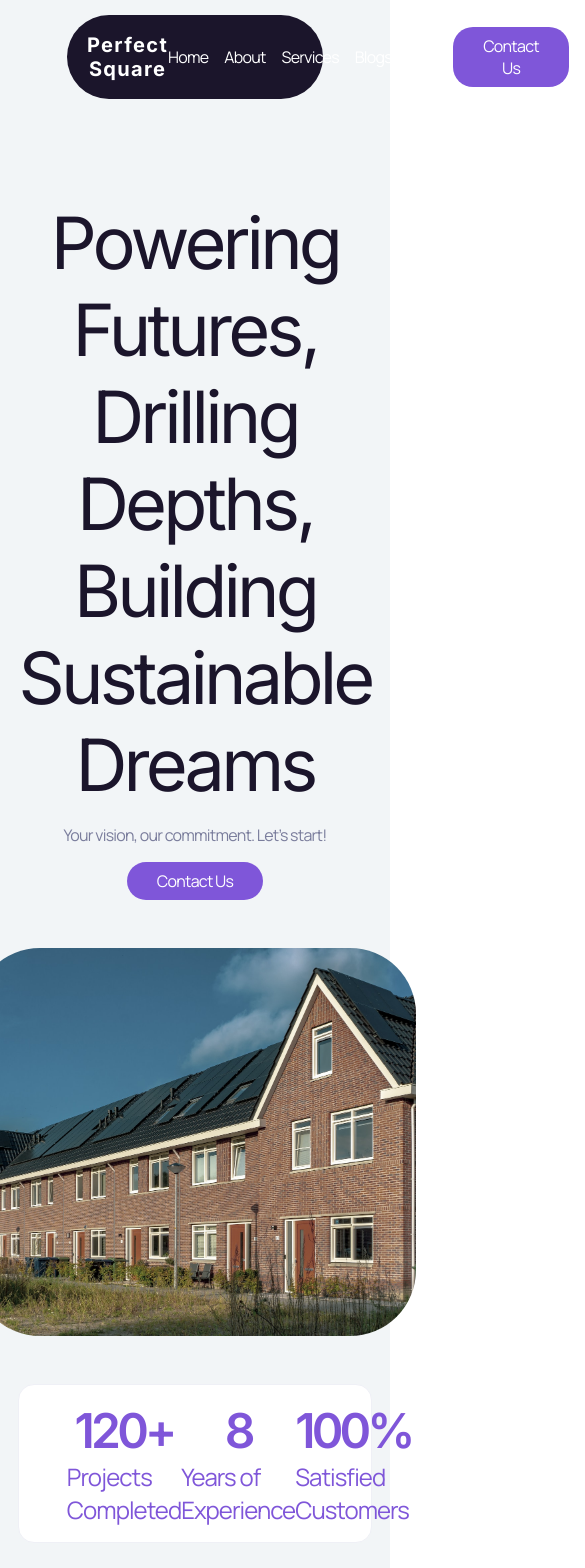
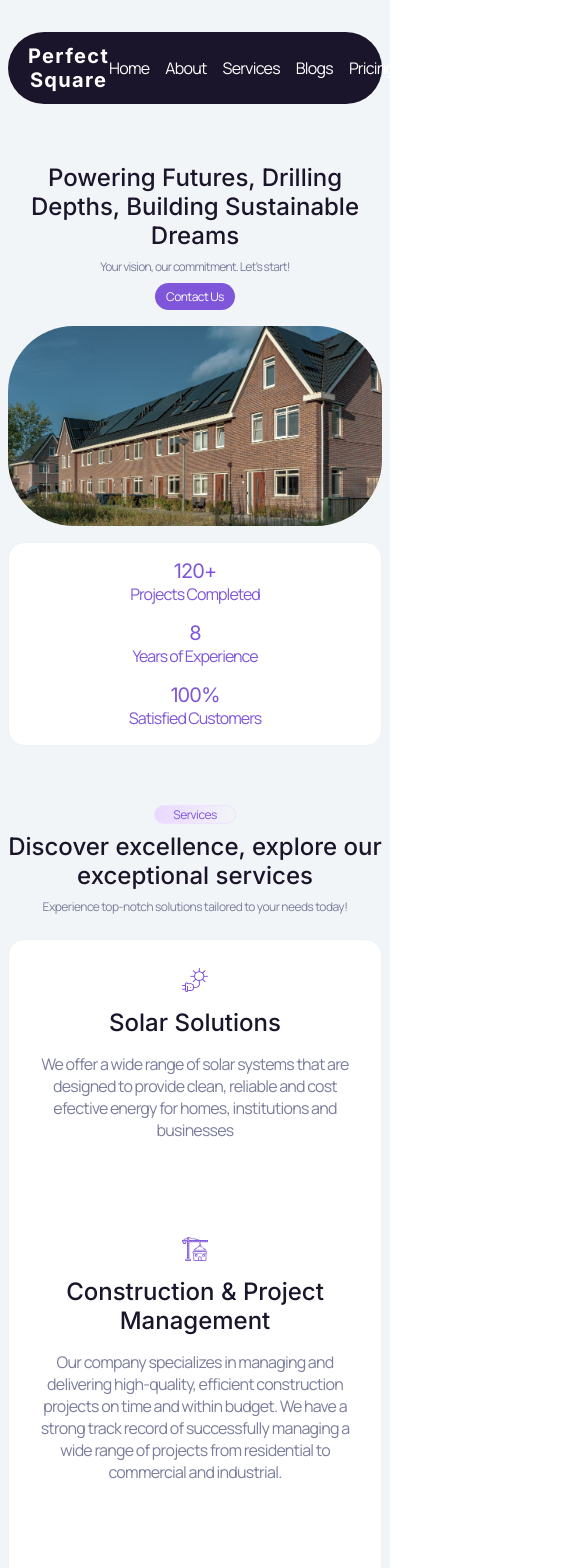
Before and after one commit to githubarj/perfect-square_v2, a React (Vite) app: page / in a window 390 px wide. Shown: the top 1568 px of the page, 585 px wide, since content can reach past the window. Built offline with nearby package versions, Linux system fonts and the light colour scheme.

Commit message:
home page responsiveness 50% done

```diff
--- a/src/App.css
+++ b/src/App.css
@@ -16,4 +16,21 @@ body::-webkit-scrollbar{
   background: var(--white);
   padding: 15px 67px 0px 67px;
   align-items: center;
+  overflow: hidden;
 }
+
+@media screen and (max-width: 800px) {
+  .page {
+    padding: 15px 38px 0px 38px;
+    gap: 80px;
+
+  }
+}
+
+@media screen and (max-width: 400px) {
+  .page {
+    padding: 32px 8px 0px 8px;
+    gap: 59px;
+
+  }
+}
--- a/src/Components/Home/Hero.jsx
+++ b/src/Components/Home/Hero.jsx
@@ -8,7 +8,7 @@ function Hero() {
         <h1 className="heading-XXLarge">
           Powering Futures, Drilling Depths, Building Sustainable Dreams
         </h1>
-        <p className="text-Medium">
+        <p className="text-Medium home-hero-p">
           Your vision, our commitment. Let&rsquo;s start!
         </p>
         <ContactBtn />
@@ -19,10 +19,12 @@ function Hero() {
           <h1 className="heading-XLarge">120+</h1>
           <p className="text-large">Projects Completed</p>
         </div>
+
         <div className="stat">
           <h1 className="heading-XLarge">8</h1>
           <p className="text-large">Years of Experience</p>
         </div>
+
         <div className="stat">
           <h1 className="heading-XLarge">100%</h1>
           <p className="text-large">Satisfied Customers</p>
--- a/src/Components/Home/Services.jsx
+++ b/src/Components/Home/Services.jsx
@@ -18,7 +18,7 @@ function Services() {
           {servicesCards}
         </div>
         <div className="card-nav-links">
-          <ContactBtn />
+          <ContactBtn className="contact-btn-show"/>
           <ViewAll
           link="/services"
            />
--- a/src/Components/Home/home.css
+++ b/src/Components/Home/home.css
@@ -5,6 +5,7 @@
   flex-direction: column;
   gap: 48px;
   align-items: center;
+  width: 100%;
 }
 
 .hero-header {
@@ -45,12 +46,13 @@
 }
 
 .stat {
+  flex-basis: calc(33%);
   display: flex;
   flex-direction: column;
   align-items: center;
 }
 
-.stat h1{
+.stat h1 {
   font-weight: 600;
   color: var(--normal);
 }
@@ -58,6 +60,49 @@
   color: var(--normal);
 }
 
+@media screen and (max-width: 800px) {
+  .stats {
+    width: 100%;
+    gap: 5px;
+    padding: 16px 24px;
+  }
+  .stat h1 {
+    font-size: 32px !important;
+    letter-spacing: -0.96px;
+    font-weight: 400 !important;
+  }
+  .stat p {
+    font-size: 18px !important;
+  }
+}
+
+@media screen and (max-width: 400px) {
+  .hero-container {
+    gap: 16px;
+  }
+  .home-hero-p {
+    font-size: 12px !important;
+  }
+  .hero-header {
+    gap: 8px;
+  }
+  .hero-banner {
+    height: 200px;
+  }
+
+  .stats {
+    flex-direction: column;
+    gap: 16px;
+  }
+  .stat h1 {
+    font-size: 20px !important;
+    font-weight: 400 !important;
+    letter-spacing: -0.96px;
+  }
+  .stat p {
+    font-size: 16px !important;
+  }
+}
 
 /* services component */
 .services-container {
@@ -78,10 +123,9 @@
 
 .services-cards {
   display: flex;
-  justify-content: space-between;
+  flex-wrap: wrap;
   padding: 47px 65px;
   width: 100%;
-  margin-bottom: 30px;
   background-color: #fff;
   border-radius: 16px;
   border: 1px solid #eff0f6;
@@ -92,7 +136,26 @@
   gap: 24px;
   align-items: center;
 }
+@media screen and (max-width: 800px) {
+  .services-cards {
+    padding: 47px 38px;
+  }
+}
 
+@media screen and (max-width: 400px) {
+  .services-container {
+    gap: 24px;
+  }
+  .card-nav-links .contact-btn {
+    display: none;
+  }
+
+  .services-cards{
+    padding: 8px;
+    flex-direction: column;
+    gap: 56px;
+  }
+}
 /* Mission Component */
 
 .mission-container {
@@ -121,8 +184,6 @@
   align-items: flex-start;
 }
 
-
-
 .mission-text p {
   line-height: 150%; /* 24px */
 }
@@ -135,6 +196,38 @@
   background-position: 50%;
   border-radius: 32px;
   max-height: 450px;
+}
+
+@media screen and (max-width: 800px) {
+  .mission-container {
+    padding: 43px 20px;
+    gap: 20px;
+    flex-direction: column;
+  }
+
+  .mission-content {
+    gap: 20px;
+    float: none;
+  }
+  .mission-image {
+    height: 450px;
+    flex: none;
+  }
+}
+
+@media screen and (max-width: 400px) {
+  .mission-container {
+    padding: 43px 20px;
+    gap: 20px;
+    flex-direction: column;
+
+  }
+  .mission-content {
+    gap: 20px;
+  }
+  .mission-image {
+    max-height: 300px;
+  }
 }
 
 /* Products Component*/
@@ -164,7 +257,6 @@
 }
 
 .products-content-text {
-
   display: flex;
   flex-direction: column;
   gap: 20px;
@@ -174,7 +266,6 @@
 .products-content-text h1 {
   color: var(--light);
 }
-
 
 .products-nav-btns {
   align-self: flex-end;
@@ -216,7 +307,6 @@
   align-items: center;
 }
 
-
 .testimonials-content {
   border-radius: 32px;
   border: 1px solid #eff0f6;
@@ -250,8 +340,6 @@
   gap: 20px;
 }
 
-
-
 .small-h1 {
   font-size: 20px !important;
 }
@@ -265,7 +353,6 @@
   gap: 30px;
 }
 
-
 .blogs-section-content {
   display: flex;
   gap: 15px;
--- a/src/Components/Utility/Card/card.css
+++ b/src/Components/Utility/Card/card.css
@@ -22,6 +22,34 @@
 
 .card-container p {
   line-height: 150%; /* 24px */
+}
+
+@media screen and (max-width: 850px) {
+  .card-container {
+    flex-basis: calc(50%);
+  }
+}
+
+@media screen and (max-width: 590px) {
+  .card-container {
+    flex-basis: calc(100%);
+  }
+}
+@media screen and (max-width: 800px) {
+  .card-container h1 {
+    line-height: normal;
+  }
+  .card-container p {
+    line-height: normal;
+    letter-spacing: -0.75px;
+  }
+}
+
+@media screen and (max-width: 400px) {
+  .card-container img {
+  width: 26px;
+  height: 24px;
+}
 }
 
 /* blog-panel */
--- a/src/Components/Utility/Modules/modules.css
+++ b/src/Components/Utility/Modules/modules.css
@@ -8,6 +8,14 @@
   font-weight: 500;
   text-decoration: none;
   cursor: pointer;
+}
+
+@media screen and (max-width: 400px) {
+  .contact-btn {
+    padding: 5px 11px;
+    font-size: 12px !important;
+    letter-spacing: -0.5px !important;
+  }
 }
 
 /* CategoryTag */
@@ -24,6 +32,13 @@
     #29252e 100%
   );
   display: inline-block;
+}
+@media screen and (max-width: 400px) {
+  .category {
+    padding: 0px 18px;
+    font-size: 12px !important;
+    letter-spacing: -0.5px !important;
+  }
 }
 
 /* Arrow Navs */
@@ -98,18 +113,39 @@
 }
 
 .components-header-container h1 {
-  color: var(--dark);
   text-align: center;
 }
 
 .components-header-container p {
-  color: var(--grey);
   text-align: center;
 }
 .components-header-container a {
   text-decoration: none;
   color: var(--normal);
   font-weight: 600;
+}
+
+@media screen and (max-width: 800px) {
+  .components-header-container h1 {
+    font-size: 36px;
+    letter-spacing: -0.96px;
+  }
+}
+
+@media screen and (max-width: 400px) {
+  .components-header-container {
+    gap: 8px;
+  }
+  .components-header-container h1 {
+    font-size: 24px;
+    font-weight: 500;
+    letter-spacing: normal;
+  }
+  .components-header-container p {
+    font-size: 12px;
+
+    letter-spacing: -0.5px;
+  }
 }
 
 /* pageHeader */
@@ -175,8 +211,6 @@
   width: 720px;
 }
 
-
-
 .ap-container li {
   color: var(--grey);
 }
--- a/src/Components/Utility/Navbar/navbar.css
+++ b/src/Components/Utility/Navbar/navbar.css
@@ -21,3 +21,8 @@
   text-decoration: none;
   color: #fff;
 }
+
+@media screen and (max-width: 800px) {
+
+
+}
--- a/src/index.css
+++ b/src/index.css
@@ -16,13 +16,12 @@
   box-sizing: border-box;
 }
 
-h1{
+h1 {
   color: var(--dark);
 }
-p{
+p {
   color: var(--grey);
 }
-
 
 /*================================= Resusable Css classes==================== */
 
@@ -83,7 +82,7 @@ p{
 
 /* text */
 
-.text-large{
+.text-large {
   font-family: Manrope;
   font-size: 24px;
   font-style: normal;
@@ -109,3 +108,17 @@ p{
   line-height: normal;
   letter-spacing: -0.5px;
 }
+
+@media screen and (max-width: 800px) {
+  .heading-XXLarge {
+    font-size: 48px;
+  }
+}
+
+@media screen and (max-width: 400px) {
+  .heading-XXLarge {
+    font-size: 24px;
+    font-weight: 500;
+    letter-spacing: normal;
+  }
+}
```
Also changed, not shown: src/Components/Utility/Modules/CategoryTag.jsx (line endings or trailing spaces), src/Components/Utility/Modules/ComponentHeader.jsx (line endings or trailing spaces), src/Components/Utility/Modules/ContactBtn.jsx (line endings or trailing spaces), src/Components/Utility/Navbar/Navbar.jsx (line endings or trailing spaces).
